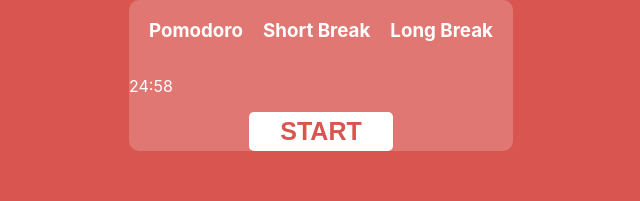
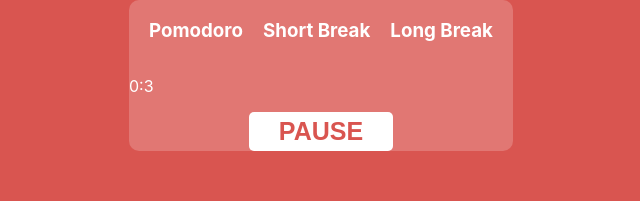
Before and after one commit to jkdioufy98/pomodofocus, a React (Create React App) app: page / in a window 1280 px wide. Both pictures are taken after a click on the button "START". Shown: the top 201 px of the page, without its empty margins (319-959 px from the left). Built offline with nearby package versions, Linux system fonts and the light colour scheme.

Commit message:
Second commit

```diff
--- a/src/Components/Main-card/Maincard.js
+++ b/src/Components/Main-card/Maincard.js
@@ -3,7 +3,7 @@ import './Maincard.css'
 
 const Maincard = () => {
 
-    const [timer,setTimer] = useState('25:00')
+    const [timer,setTimer] = useState('00:05')
     const [start,setStart] = useState()
 
     const countDown = () => {
@@ -22,7 +22,10 @@ const Maincard = () => {
 
             setTimer(`${minTimer}:${secTimer}`)
 
-    }
+            if(minTimer === 0 && secTimer === 0)
+                alert('Time out !')
+
+        }
 
     useEffect(() => {
         if(start){
@@ -43,7 +46,12 @@ const Maincard = () => {
             <p>{timer}</p>
         </div>
         <div className="start-btn">
-            <button className='start-btn' onClick={() => setStart(true)}>START</button>
+        {
+            start ?
+            <button className='start-btn' onClick={() => setStart(!start)}>PAUSE</button>
+            :
+            <button className='start-btn' onClick={() => setStart(!start)}>START</button>
+        }
         </div>
     </div>
   )
```
